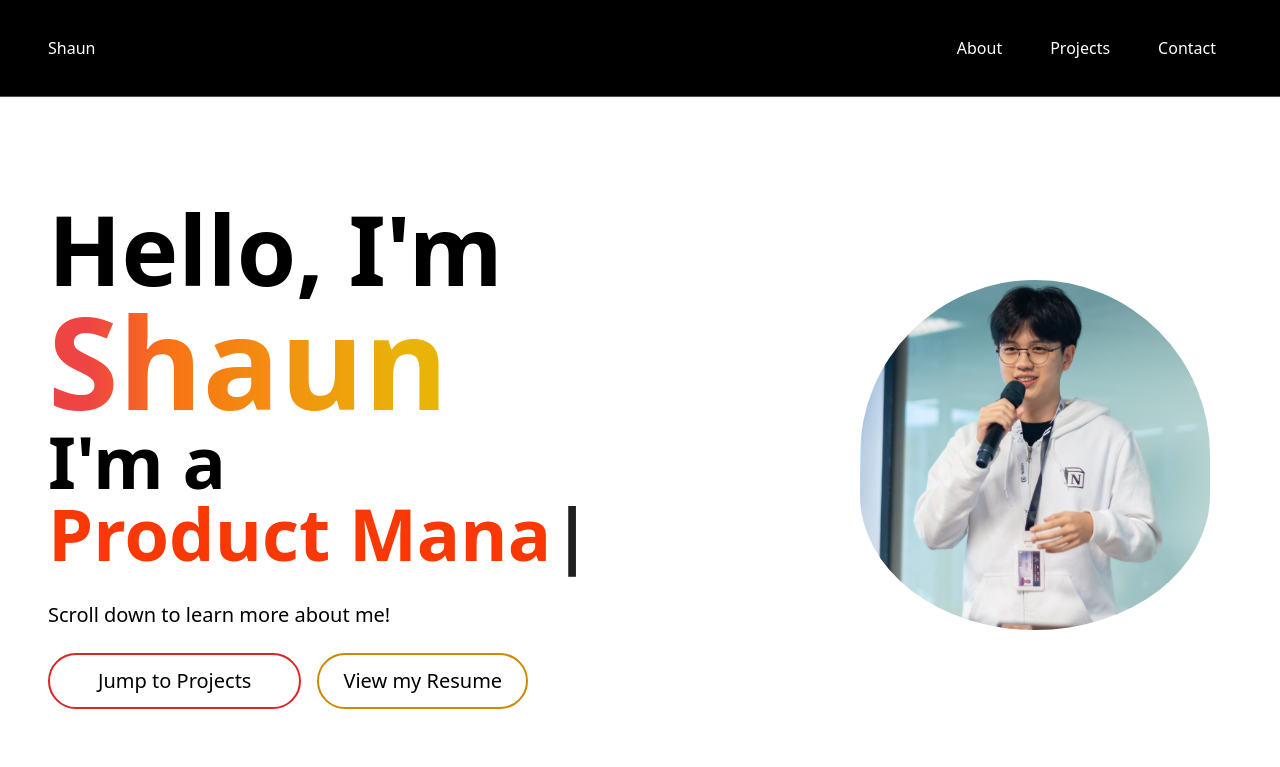
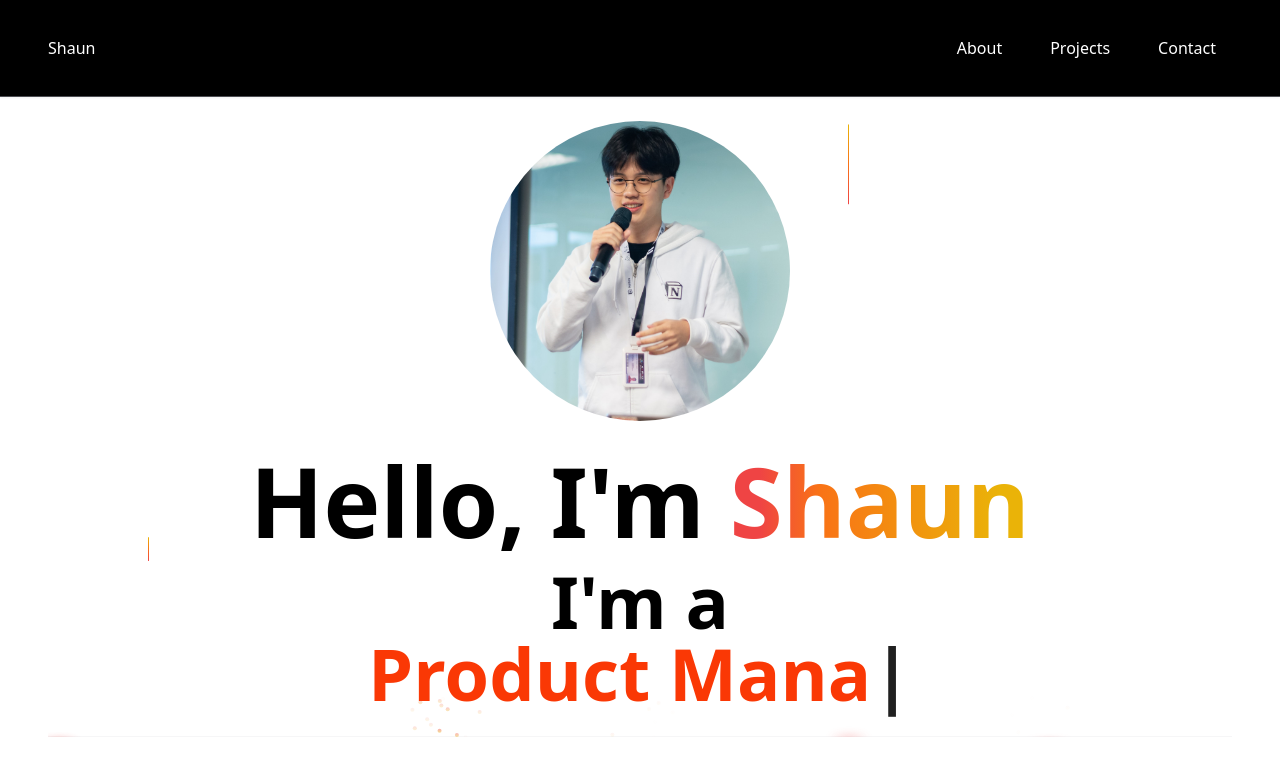
Before and after one commit to ShaunLim08/ShaunPortfolio, a Next.js app: page / in a window 1280 px wide. Shown: the top 767 px of the page. Built offline with nearby package versions, Linux system fonts and the light colour scheme.

Commit message:
changed hero section and updated certifications

```diff
--- a/components/AchievementsSection.jsx
+++ b/components/AchievementsSection.jsx
@@ -1,11 +1,11 @@
 const achievementsList = [
     {
       metric: "Projects",
-      value: "14",
+      value: "16",
     },
     {
       metric: "Awards",
-      value: "9",
+      value: "11",
     },
     {
       metric: "Years",
--- a/components/HeroSection.jsx
+++ b/components/HeroSection.jsx
@@ -1,42 +1,62 @@
-import React from "react";
-import TypeWriter from "typewriter-effect";
-import { motion } from "framer-motion";
-import Link from "next/link";
-import dynamic from "next/dynamic";
-import Head from "next/head";
+import React from 'react';
+import TypeWriter from 'typewriter-effect';
+import { motion } from 'framer-motion';
+import Link from 'next/link';
+import dynamic from 'next/dynamic';
+import Head from 'next/head';
+import { BackgroundBeamsWithCollision } from '@/components/ui/background-beams-with-collision';
 
 const HeroSection = () => {
   return (
-    <main className="py-10 mt-16 md-flex md:shrink-0 pb-10">
+    <BackgroundBeamsWithCollision>
+      <main className="py-10 pt-32 md:pt-40 md-flex md:shrink-0 pb-10 min-h-screen flex items-center justify-center">
         <Head>
           <link rel="icon" href="/potato.png" sizes="any" />
           <title>Shaun's Personal Website</title>
         </Head>
-      <div className="grid grid-cols-1 md:grid-cols-12 px-4 md:px-0">
+        <div className="flex flex-col items-center justify-center text-center px-4 md:px-0 max-w-4xl mx-auto">
+          {/* Image Section - Moved to top */}
           <motion.div
             initial={{ opacity: 0, scale: 0.5 }}
             animate={{ opacity: 1, scale: 1 }}
             transition={{ duration: 0.5 }}
-            className="col-span-1 md:col-span-8 place-self-center justify-self-start"
+            className="mb-8 mt-16 md:mt-12"
           >
-            <h1 className="font-extrabold">
+            <div className="w-[300px] h-[300px] relative z-0">
+              <img
+                src="/shaunsquare.jpg"
+                alt="shaun pic"
+                className="transform rounded-full w-full h-full object-cover"
+                width={300}
+                height={300}
+              />
+            </div>
+          </motion.div>
+
+          {/* Text Content - Centered */}
+          <motion.div
+            initial={{ opacity: 0, scale: 0.5 }}
+            animate={{ opacity: 1, scale: 1 }}
+            transition={{ duration: 0.5 }}
+            className="text-center z-0 relative"
+          >
+            <h1 className="font-extrabold mb-6">
               {/* span text seperator -- for design*/}
-              <span className="text-black text-8xl ">
-                Hello, I'm{" "}
-                <span className="text-transparent bg-clip-text sm:text-8xl md:text-9xl bg-gradient-to-r from-red-500 from-10% via-orange-500 via-30% to-yellow-500 to-90%">
+              <span className="text-black text-6xl md:text-8xl block mb-4">
+                Hello, I'm{' '}
+                <span className="text-transparent bg-clip-text bg-gradient-to-r from-red-500 from-10% via-orange-500 via-30% to-yellow-500 to-90%">
                   Shaun
                 </span>
               </span>
-              <br></br>
-              <span className="text-7xl text-black">I'm a
+              <span className="text-5xl md:text-7xl text-black block">
+                I'm a{' '}
                 <TypeWriter
                   options={{
                     autoStart: true,
                     loop: true,
                   }}
                   onInit={(typewriter) => {
-                    typewriter
-                    .typeString`<span style="color:#FC3C36">CS Student</span>`
+                    typewriter.typeString`<span style="color:#FC3C36">CS Student</span>`
                       .pauseFor(1500)
                       .deleteAll()
                       .typeString`<span style="color:#FA3805">Product Manager</span>`
@@ -50,41 +70,32 @@ const HeroSection = () => {
                 ></TypeWriter>
               </span>
             </h1>
-            <p className="text-black pt-8 text-base sm:text-lg mb-6 lg:text-xl">
+            <p className="text-black pt-8 text-base sm:text-lg mb-8 lg:text-xl max-w-2xl mx-auto">
               Scroll down to learn more about me!
             </p>
+
+            {/* Buttons - Centered */}
+            <div className="flex flex-col sm:flex-row gap-4 justify-center items-center">
               <Link
                 href="#projects"
-                className="px-12 mb-4 inline-block py-3 rounded-full mr-4 border-solid border-2 border-red-600 hover:bg-yellow-600">
+                className="px-12 py-3 rounded-full border-solid border-2 border-red-600 hover:bg-yellow-600 transition-colors"
+              >
                 <span className="text-xl text-black">Jump to Projects</span>
               </Link>
 
               <Link
-                href ="https://drive.google.com/file/d/1vtAIrKmXlAEJMDYDpOnD6M3Bo05r15tu/view?usp=sharing" target="_blank"
-                className="px-6 inline-block py-3 rounded-full mr-4 border-solid border-2  border-yellow-600 hover:bg-red-600">
+                href="https://drive.google.com/file/d/1vtAIrKmXlAEJMDYDpOnD6M3Bo05r15tu/view?usp=sharing"
+                target="_blank"
+                className="px-6 py-3 rounded-full border-solid border-2 border-yellow-600 hover:bg-red-600 transition-colors"
+              >
                 <span className="text-xl text-black">View my Resume</span>
               </Link>
-          </motion.div>
-        <div className="col-span-4 md:col-span-4 place-self-center mt-8 lg:mt-0 pt-0 lg:pt-16">
-          <motion.div
-            initial={{ opacity: 0, scale: 0.5 }}
-            animate={{ opacity: 1, scale: 1 }}
-            transition={{ duration: 0.5 }}
-          >
-          <div className="w-[400px] h-[400px] relative z-0 pb-10">
-            <img
-              src="/shaunsquare.jpg"
-              alt="shaun pic"
-              className=" transform rounded-full flex relative -translate-x-1/2 -translate-y-1/2 top-1/2 left-1/2 pb-10"
-              width={350}
-              height={350}
-            />
             </div>
           </motion.div>
         </div>
-      </div>
       </main>
+    </BackgroundBeamsWithCollision>
   );
 };
 
-export default dynamic(() => Promise.resolve(HeroSection), {ssr: false});
+export default dynamic(() => Promise.resolve(HeroSection), { ssr: false });
--- /dev/null
+++ b/components/ui/background-beams-with-collision.jsx
@@ -0,0 +1,230 @@
+"use client";
+import { cn } from "@/lib/utils";
+import { motion, AnimatePresence } from "motion/react";
+import React, { useRef, useState, useEffect } from "react";
+
+export const BackgroundBeamsWithCollision = ({
+  children,
+  className
+}) => {
+  const containerRef = useRef(null);
+  const parentRef = useRef(null);
+
+  const beams = [
+    {
+      initialX: 10,
+      translateX: 10,
+      duration: 7,
+      repeatDelay: 3,
+      delay: 2,
+    },
+    {
+      initialX: 600,
+      translateX: 600,
+      duration: 3,
+      repeatDelay: 3,
+      delay: 4,
+    },
+    {
+      initialX: 100,
+      translateX: 100,
+      duration: 7,
+      repeatDelay: 7,
+      className: "h-6",
+    },
+    {
+      initialX: 400,
+      translateX: 400,
+      duration: 5,
+      repeatDelay: 14,
+      delay: 4,
+    },
+    {
+      initialX: 800,
+      translateX: 800,
+      duration: 11,
+      repeatDelay: 2,
+      className: "h-20",
+    },
+    {
+      initialX: 1000,
+      translateX: 1000,
+      duration: 4,
+      repeatDelay: 2,
+      className: "h-12",
+    },
+    {
+      initialX: 1200,
+      translateX: 1200,
+      duration: 6,
+      repeatDelay: 4,
+      delay: 2,
+      className: "h-6",
+    },
+  ];
+
+  return (
+    <div
+      ref={parentRef}
+      className={cn(
+        "h-96 md:h-[40rem] bg-white dark:from-neutral-950 dark:to-neutral-800 relative flex items-center w-full justify-center overflow-hidden",
+        // h-screen if you want bigger
+        className
+      )}>
+      {beams.map((beam) => (
+        <CollisionMechanism
+          key={beam.initialX + "beam-idx"}
+          beamOptions={beam}
+          containerRef={containerRef}
+          parentRef={parentRef} />
+      ))}
+      {children}
+      <div
+        ref={containerRef}
+        className="absolute bottom-0 bg-white w-full inset-x-0 pointer-events-none"
+        style={{
+          boxShadow:
+            "0 0 24px rgba(34, 42, 53, 0.06), 0 1px 1px rgba(0, 0, 0, 0.05), 0 0 0 1px rgba(34, 42, 53, 0.04), 0 0 4px rgba(34, 42, 53, 0.08), 0 16px 68px rgba(47, 48, 55, 0.05), 0 1px 0 rgba(255, 255, 255, 0.1) inset",
+        }}></div>
+    </div>
+  );
+};
+
+const CollisionMechanism = React.forwardRef(({ parentRef, containerRef, beamOptions = {} }, ref) => {
+  const beamRef = useRef(null);
+  const [collision, setCollision] = useState({
+    detected: false,
+    coordinates: null,
+  });
+  const [beamKey, setBeamKey] = useState(0);
+  const [cycleCollisionDetected, setCycleCollisionDetected] = useState(false);
+
+  useEffect(() => {
+    const checkCollision = () => {
+      if (
+        beamRef.current &&
+        containerRef.current &&
+        parentRef.current &&
+        !cycleCollisionDetected
+      ) {
+        const beamRect = beamRef.current.getBoundingClientRect();
+        const containerRect = containerRef.current.getBoundingClientRect();
+        const parentRect = parentRef.current.getBoundingClientRect();
+
+        if (beamRect.bottom >= containerRect.top) {
+          const relativeX =
+            beamRect.left - parentRect.left + beamRect.width / 2;
+          const relativeY = beamRect.bottom - parentRect.top;
+
+          setCollision({
+            detected: true,
+            coordinates: {
+              x: relativeX,
+              y: relativeY,
+            },
+          });
+          setCycleCollisionDetected(true);
+        }
+      }
+    };
+
+    const animationInterval = setInterval(checkCollision, 50);
+
+    return () => clearInterval(animationInterval);
+  }, [cycleCollisionDetected, containerRef]);
+
+  useEffect(() => {
+    if (collision.detected && collision.coordinates) {
+      setTimeout(() => {
+        setCollision({ detected: false, coordinates: null });
+        setCycleCollisionDetected(false);
+      }, 2000);
+
+      setTimeout(() => {
+        setBeamKey((prevKey) => prevKey + 1);
+      }, 2000);
+    }
+  }, [collision]);
+
+  return (
+    <>
+      <motion.div
+        key={beamKey}
+        ref={beamRef}
+        animate="animate"
+        initial={{
+          translateY: beamOptions.initialY || "-200px",
+          translateX: beamOptions.initialX || "0px",
+          rotate: beamOptions.rotate || 0,
+        }}
+        variants={{
+          animate: {
+            translateY: beamOptions.translateY || "1800px",
+            translateX: beamOptions.translateX || "0px",
+            rotate: beamOptions.rotate || 0,
+          },
+        }}
+        transition={{
+          duration: beamOptions.duration || 8,
+          repeat: Infinity,
+          repeatType: "loop",
+          ease: "linear",
+          delay: beamOptions.delay || 0,
+          repeatDelay: beamOptions.repeatDelay || 0,
+        }}
+        className={cn(
+          "absolute left-0 top-20 m-auto h-14 w-px rounded-full bg-gradient-to-t from-red-500 via-orange-500 to-yellow-500",
+          beamOptions.className
+        )} />
+      <AnimatePresence>
+        {collision.detected && collision.coordinates && (
+          <Explosion
+            key={`${collision.coordinates.x}-${collision.coordinates.y}`}
+            className=""
+            style={{
+              left: `${collision.coordinates.x}px`,
+              top: `${collision.coordinates.y}px`,
+              transform: "translate(-50%, -50%)",
+            }} />
+        )}
+      </AnimatePresence>
+    </>
+  );
+});
+
+CollisionMechanism.displayName = "CollisionMechanism";
+
+const Explosion = ({
+  ...props
+}) => {
+  const spans = Array.from({ length: 20 }, (_, index) => ({
+    id: index,
+    initialX: 0,
+    initialY: 0,
+    directionX: Math.floor(Math.random() * 80 - 40),
+    directionY: Math.floor(Math.random() * -50 - 10),
+  }));
+
+  return (
+    <div {...props} className={cn("absolute z-50 h-2 w-2", props.className)}>
+      <motion.div
+        initial={{ opacity: 0 }}
+        animate={{ opacity: 1 }}
+        exit={{ opacity: 0 }}
+        transition={{ duration: 1.5, ease: "easeOut" }}
+        className="absolute -inset-x-10 top-0 m-auto h-2 w-10 rounded-full bg-gradient-to-r from-transparent via-red-500 to-transparent blur-sm"></motion.div>
+      {spans.map((span) => (
+        <motion.span
+          key={span.id}
+          initial={{ x: span.initialX, y: span.initialY, opacity: 1 }}
+          animate={{
+            x: span.directionX,
+            y: span.directionY,
+            opacity: 0,
+          }}
+          transition={{ duration: Math.random() * 1.5 + 0.5, ease: "easeOut" }}
+          className="absolute h-1 w-1 rounded-full bg-gradient-to-b from-red-500 to-yellow-500" />
+      ))}
+    </div>
+  );
+};
--- a/package.json
+++ b/package.json
@@ -14,6 +14,7 @@
     "clsx": "^2.1.1",
     "framer-motion": "^10.18.0",
     "lucide-react": "^0.468.0",
+    "motion": "^12.23.16",
     "next": "14.0.1",
     "react": "^18",
     "react-dom": "^18",
```
Also changed, not shown: components/AboutMe.jsx (+73 -45 lines), components/Navbar.jsx (+27 -14 lines), 1 other file (tests, documents, lock files or other folders). Lines whose indentation alone changed are shown as unchanged.
